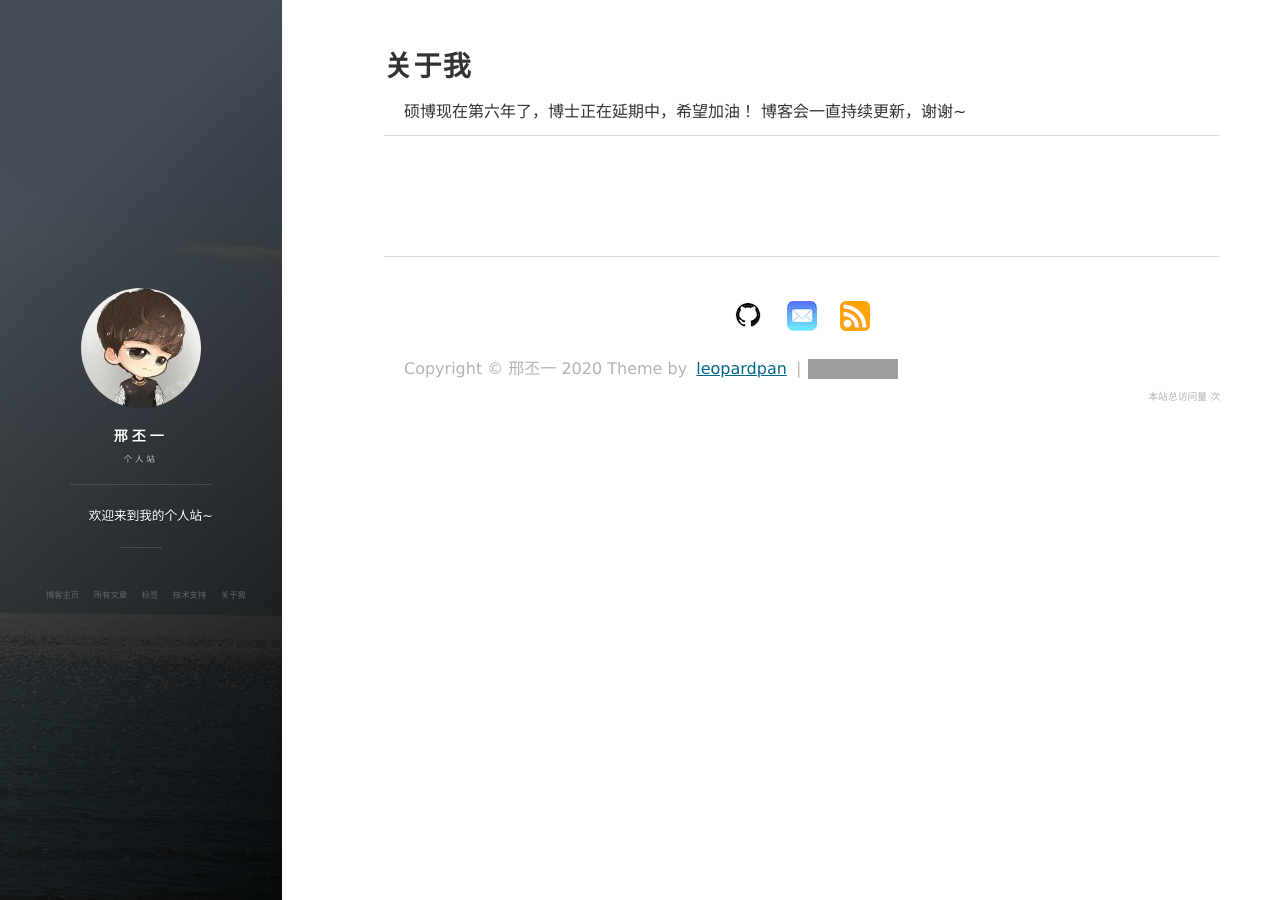
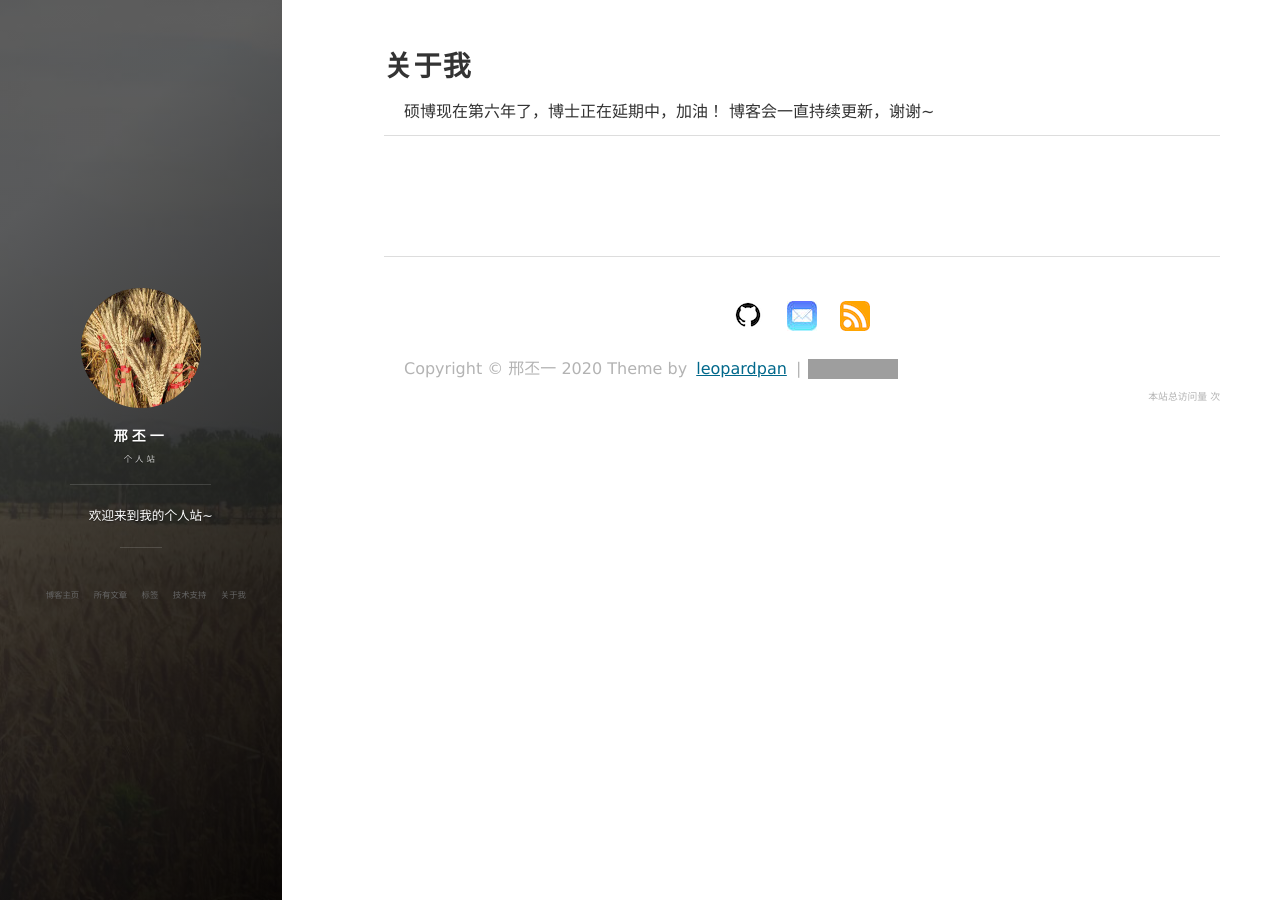
Before and after one commit to piyixing/pyxing.github.io, a Jekyll site: the page built from about.md, in a window 1280 px wide. Built offline with Jekyll 4.4.1, drawn with Linux system fonts in a browser that asks for light colours; nearby versions of some CDN libraries; comment, search, counter and statistics services are not loaded; grey boxes are pictures that could not be loaded.

Commit message:
学修改

```diff
--- a/about.md
+++ b/about.md
@@ -3,7 +3,7 @@ layout: page
 title: 关于我
 ---
 
-硕博现在第六年了，博士正在延期中，希望加油！
+硕博现在第六年了，博士正在延期中，加油！
 博客会一直持续更新，谢谢~
 
 {% include comments.html %}
```
Also changed, not shown: images/avatar.jpg, images/background-cover.jpg.
